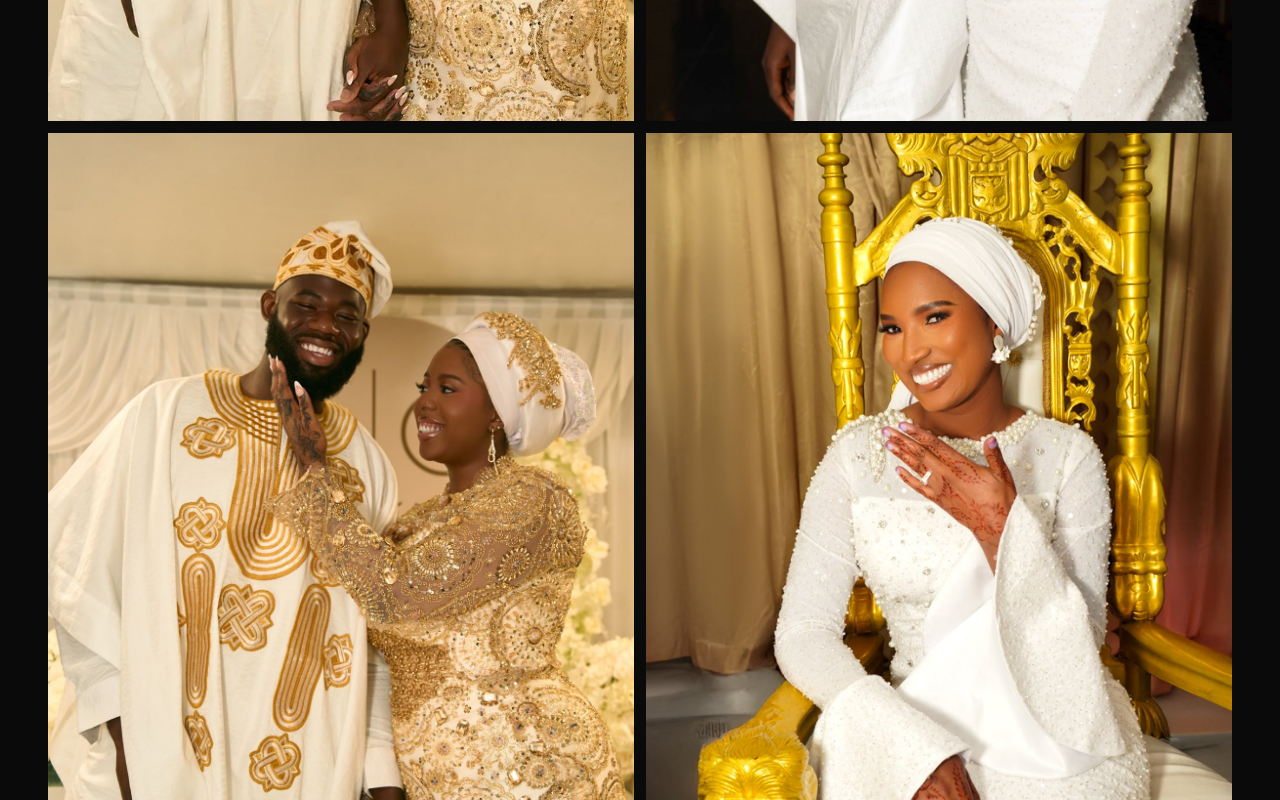
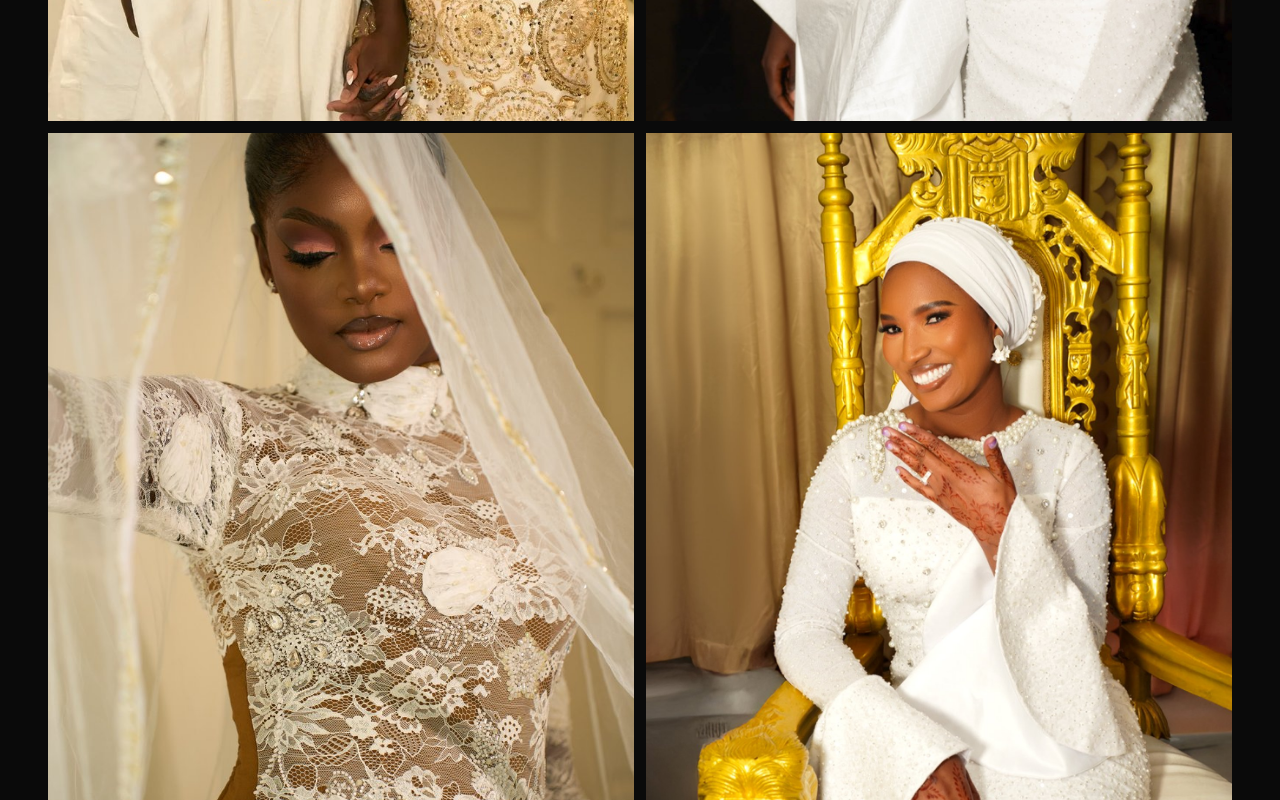
Before and after one commit to lamidecoder/fzshotit, a Next.js app: page /portfolio/weddings in a window 1280 px wide. Shown: the part 6640-7440 px from the top of the page. Built offline with nearby package versions, Linux system fonts and the light colour scheme; a web font is replaced by a local one.

Commit message:
replace duplicate wedding photo with new bride veil shot

```diff
--- a/src/app/portfolio/weddings/page.tsx
+++ b/src/app/portfolio/weddings/page.tsx
@@ -22,7 +22,7 @@ export default function WeddingsPage() {
         "/photos/IMG_6675.jpg",
         "/photos/testimonial_ajani.jpg",
         "/photos/0F131351-6252-4417-A1AE-0952A1DA633A_1_105_c.jpg",
-        "/photos/IMG_7455.jpg",
+        "/photos/wedding_bride_veil.jpg",
         "/photos/E86DABF3-28D6-44B0-BCB7-E56190F64A20_1_105_c.jpg",
       ]}
     />
```
Also changed, not shown: public/photos/wedding_bride_veil.jpg (added).
